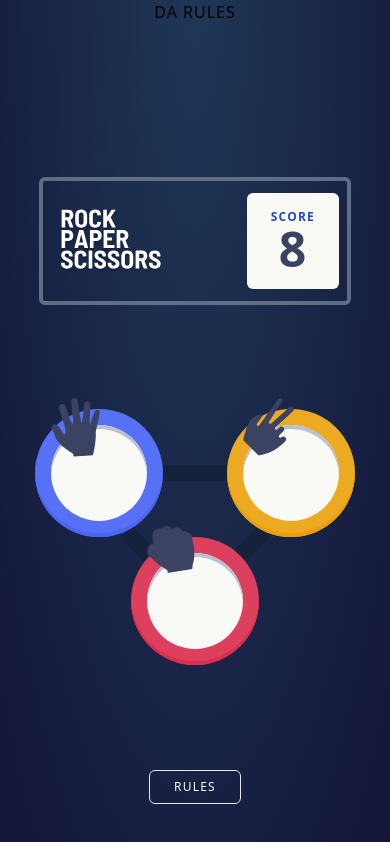
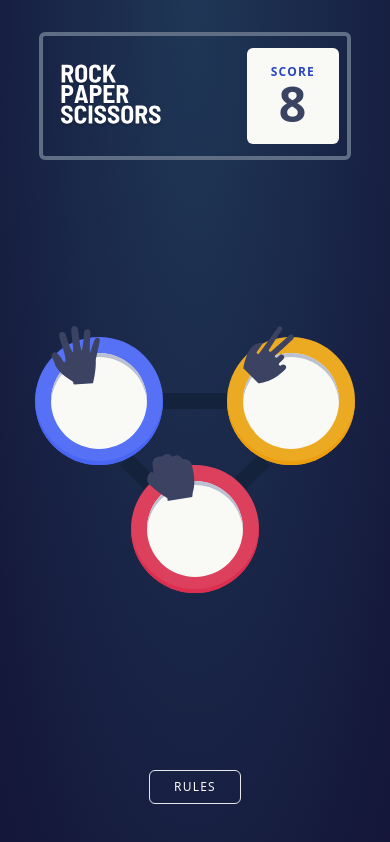
Before and after one commit to kanarian/frontendmentor-rps, a React (Create React App) app: page / in a window 390 px wide. Built offline with nearby package versions, Linux system fonts and the light colour scheme.

Commit message:
Add mobile rulesmodal

```diff
--- a/src/App.tsx
+++ b/src/App.tsx
@@ -2,6 +2,8 @@ import { ReactComponent as Paper } from './images/icon-paper.svg';
 import { ReactComponent as Logo } from './images/logo.svg';
 import { ReactComponent as Scissors } from './images/icon-scissors.svg';
 import { ReactComponent as Rock } from './images/icon-rock.svg';
+import { ReactComponent as Rules } from './images/image-rules.svg';
+import { ReactComponent as CloseIcon } from './images/icon-close.svg';
 import React, { useState } from 'react';
 
 
@@ -22,10 +24,20 @@ const IconButton = ({icon, name, additionalProps=""}: {icon: React.ReactNode, na
   );
 };
 
-const RulesModal = ({modalOpen} : {modalOpen: boolean}) => {
+const RulesModal = ({modalOpen, setModalOpenCallback} : {modalOpen: boolean, setModalOpenCallback:any}) => {
   return (
-      <div className={modalOpen ? "hidden" : "flex" + " bg-red h-10"}>
-          DA RULES
+      <div className={`${modalOpen ? "flex" : "hidden"} bg-black/50 h-full w-full absolute z-50`}>
+        <div className=" bg-whiteBackground-light m-auto h-full w-full flex flex-col justify-around align-center items-center">
+          <h1 className="text-3xl text-backgroundGrad-from font-bold tracking-tighter">
+            RULES
+          </h1>
+          <div>
+            <Rules/>
+          </div>
+          <div className=" cursor-pointer">
+            <CloseIcon onClick={() => setModalOpenCallback(false)}/>
+          </div>
+        </div>
       </div>
   );
 };
@@ -35,7 +47,6 @@ function App() {
 
   return (
     <div className="flex h-screen flex-col content-center items-center justify-between bg-radial-at-t from-backgroundGrad-from to-backgroundGrad-to">
-      <RulesModal modalOpen={modalOpen}/>
       <header className=" max-w-2xl mt-8 align-center items-center flex w-4/5 h-32 rounded-md border-headerOutline border-4 content-evenly justify-between">
         <Logo viewBox="25 0 100 100" className="h-16 w-32"/>
         <div className="bg-whiteBackground-light rounded-md h-24 px-6 mr-2 flex flex-col justify-center">
@@ -45,6 +56,7 @@ function App() {
           <div className="text-5xl text-center font-bold text-dark">8</div>
         </div>
       </header>
+      <RulesModal modalOpen={modalOpen} setModalOpenCallback = {setModalOpen}/>
       <section className='w-96'>
         <div className="grid md:gap-x-48 grid-cols-2 justify-items-center">
           <IconButton icon={<Paper/>} name="paper"/>
@@ -57,7 +69,7 @@ function App() {
       </section>
       <section className="w-full flex justify-center md:justify-end md:mr-20">
         <button
-          onClick={() => setModalOpen(true)}
+          onClick={() => setModalOpen(prev => !prev)}
           className=" border text-whiteBackground-light px-6 py-2 rounded-md mb-10 text-xs tracking-widest">RULES</button>
       </section>
     </div>
```
